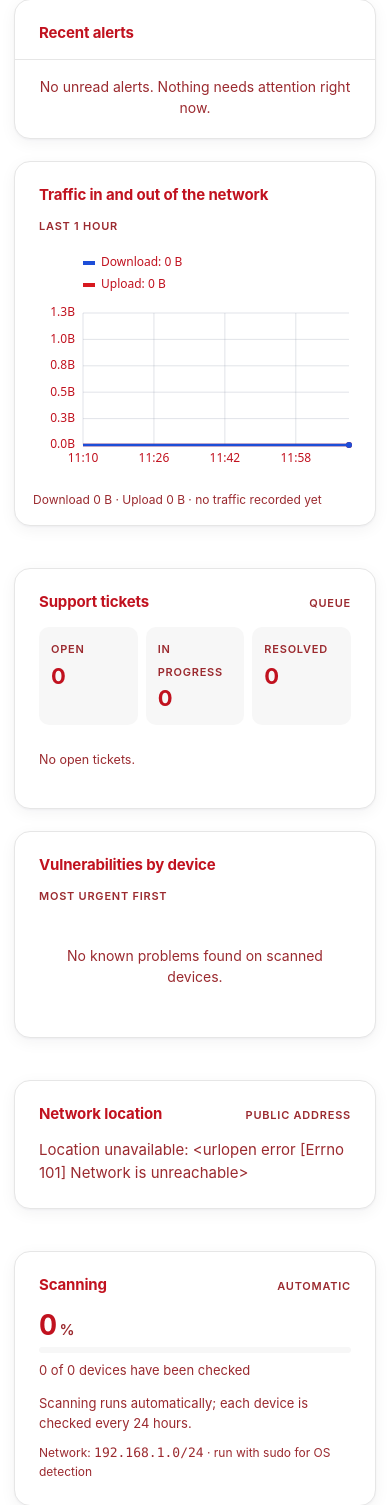
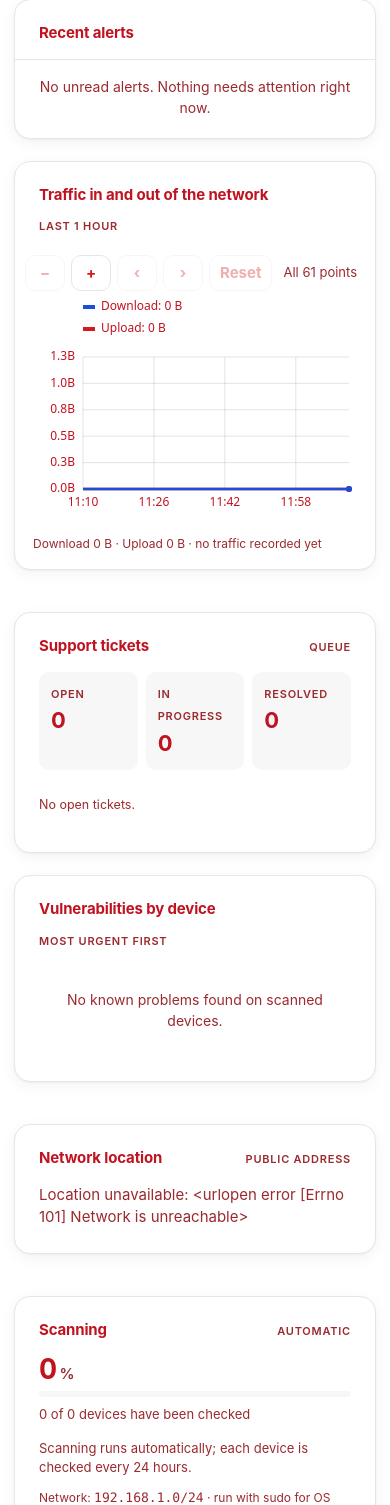
Before and after one commit to manicharan0485/netwatch, a Flask app: page /dashboard in a window 390 px wide. Shown: the part 767-2272 px from the top of the page. Run offline with Flask 3, Linux system fonts and the light colour scheme; the visitor is signed in with stand-in values (Sample User, id 1); data comes from the database, SQL or seed files in the repository; data that the repository does not hold is empty.

Commit message:
Zoom in, zoom out and move along the traffic chart
Buttons above each chart: zoom in and out, move earlier and later, and reset.
The zoom level is kept when new data arrives. Works on phones and laptops.

Co-Authored-By: Claude Haiku 5.5 <noreply@anthropic.com>
Claude-Session: https://claude.ai/code/session_01V5fgHX9uyWi3yLsJuJ6erA

```diff
--- a/static/chart.js
+++ b/static/chart.js
@@ -33,7 +33,7 @@
     }
   }
 
-  function drawTrafficChart(canvas, series) {
+  function paint(canvas, series) {
     const dpr = window.devicePixelRatio || 1;
     // Fit inside the container's padding, so the chart never runs past the card edge.
     const host = canvas.parentElement;
@@ -131,16 +131,75 @@
     });
   }
 
+  // ---- Zoom and move: buttons above the chart. The view is a share of the whole
+  // period (0 to 1), so it keeps its place when new data arrives.
+  function ensureTools(canvas) {
+    if (canvas._tools) return;
+    const bar = document.createElement("div");
+    bar.className = "chart-tools";
+    bar.innerHTML =
+      '<button type="button" data-z="out" aria-label="Zoom out">&minus;</button>' +
+      '<button type="button" data-z="in" aria-label="Zoom in">+</button>' +
+      '<button type="button" data-z="left" aria-label="Move earlier">&lsaquo;</button>' +
+      '<button type="button" data-z="right" aria-label="Move later">&rsaquo;</button>' +
+      '<button type="button" data-z="reset">Reset</button>' +
+      '<span class="chart-tools-info" aria-live="polite"></span>';
+    canvas.parentElement.insertBefore(bar, canvas);
+    bar.addEventListener("click", (e) => {
+      const b = e.target.closest("button");
+      if (b && !b.disabled) act(canvas, b.dataset.z);
+    });
+    canvas._tools = bar;
+    canvas._view = [0, 1];
+  }
+
+  function act(canvas, z) {
+    let [a, b] = canvas._view;
+    const w = b - a, c = (a + b) / 2;
+    if (z === "in") { const nw = Math.max(0.03, w / 2); a = c - nw / 2; b = c + nw / 2; }
+    if (z === "out") { const nw = Math.min(1, w * 2); a = c - nw / 2; b = c + nw / 2; }
+    if (z === "left") { a -= w / 2; b -= w / 2; }
+    if (z === "right") { a += w / 2; b += w / 2; }
+    if (z === "reset") { a = 0; b = 1; }
+    if (a < 0) { b -= a; a = 0; }
+    if (b > 1) { a -= b - 1; b = 1; }
+    canvas._view = [Math.max(0, a), Math.min(1, b)];
+    render(canvas);
+  }
+
+  function render(canvas) {
+    const series = canvas._series;
+    if (!series || !series.labels.length) return;
+    ensureTools(canvas);
+    const n = series.labels.length;
+    const [a, b] = canvas._view;
+    const from = Math.floor(a * n);
+    const to = Math.min(n, Math.max(from + 2, Math.ceil(b * n)));
+    paint(canvas, {
+      labels: series.labels.slice(from, to),
+      down: series.down.slice(from, to),
+      up: series.up.slice(from, to),
+    });
+    const bar = canvas._tools;
+    const full = a <= 0 && b >= 1;
+    const minimal = (to - from) <= 2;
+    bar.querySelector('[data-z="in"]').disabled = minimal;
+    bar.querySelector('[data-z="out"]').disabled = full;
+    bar.querySelector('[data-z="left"]').disabled = a <= 0;
+    bar.querySelector('[data-z="right"]').disabled = b >= 1;
+    bar.querySelector('[data-z="reset"]').disabled = full;
+    bar.querySelector(".chart-tools-info").textContent =
+      full ? `All ${n} points` : `${to - from} of ${n} points`;
+  }
+
   // Redraw whenever the chart's box changes size (rotation, window resize, sidebar).
   function drawResponsive(canvas, series) {
     canvas._series = series;
     if (!canvas._observer && window.ResizeObserver) {
-      canvas._observer = new ResizeObserver(() => {
-        if (canvas._series) drawTrafficChart(canvas, canvas._series);
-      });
+      canvas._observer = new ResizeObserver(() => render(canvas));
       canvas._observer.observe(canvas.parentElement);
     }
-    drawTrafficChart(canvas, series);
+    render(canvas);
   }
 
   window.drawTrafficChart = drawResponsive;
--- a/static/theme.css
+++ b/static/theme.css
@@ -461,3 +461,11 @@ header .link, .link { color: var(--nw-text); font-weight: 600; }
 .seg button:hover { color: var(--nw-text); }
 .seg button[aria-pressed="true"] { background: #ffffff; color: var(--nw-accent); box-shadow: 0 1px 2px rgba(0,0,0,.08); }
 .seg button:focus-visible { outline: none; box-shadow: var(--nw-focus); }
+
+/* ---- Chart zoom controls ---- */
+.chart-tools { display: flex; flex-wrap: wrap; align-items: center; gap: 6px; margin: 0 0 8px; }
+.chart-tools button { min-width: 40px; min-height: 36px; padding: 6px 10px; border: 1px solid var(--nw-line); border-radius: 10px; background: #ffffff; color: var(--nw-accent); font: inherit; font-size: 15px; font-weight: 700; cursor: pointer; }
+.chart-tools button:hover:not(:disabled) { border-color: var(--nw-accent); }
+.chart-tools button:disabled { opacity: .35; cursor: default; }
+.chart-tools button:focus-visible { outline: none; box-shadow: var(--nw-focus); }
+.chart-tools-info { margin-left: auto; font-size: 13px; color: var(--nw-muted); }
```
